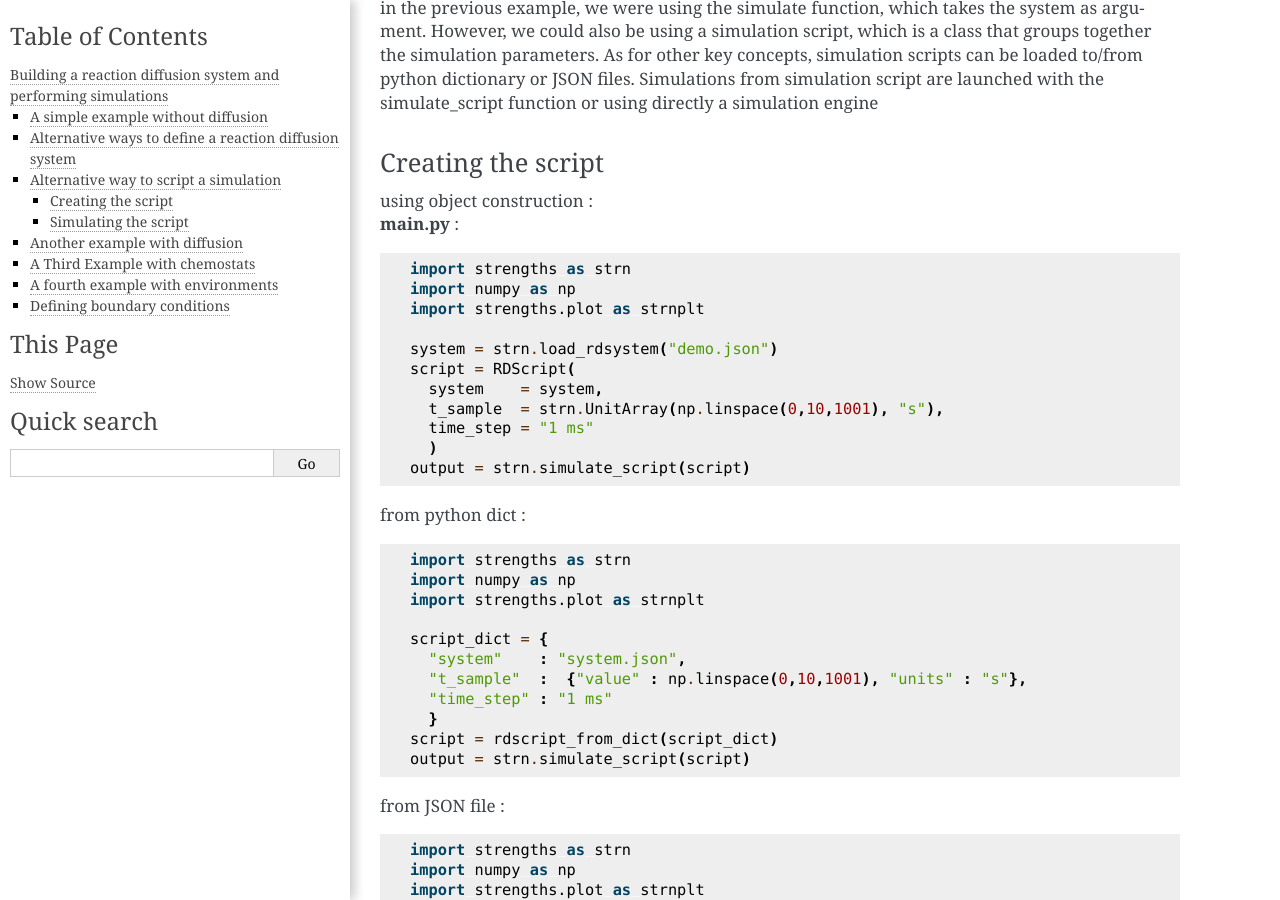
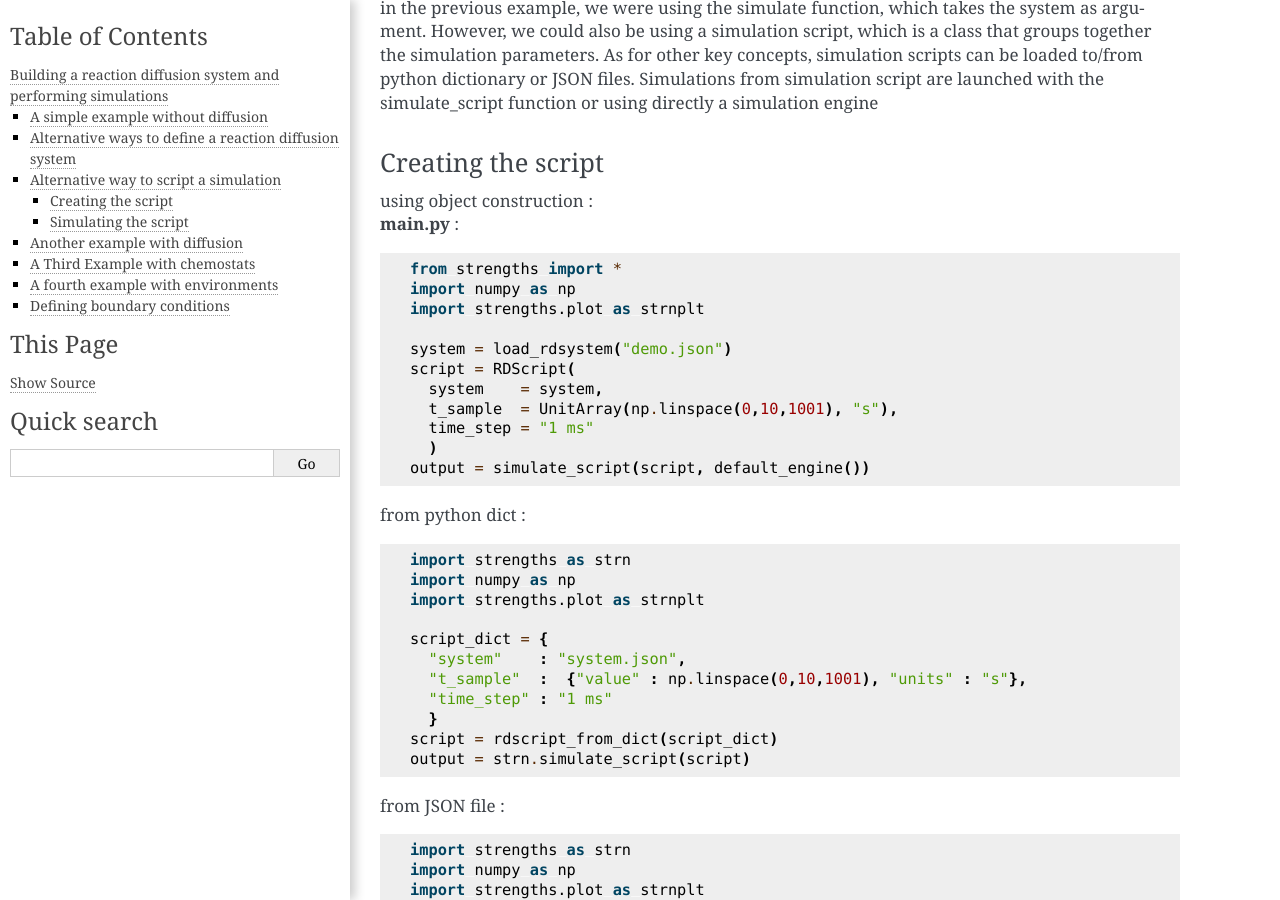
Before and after one commit to ThibaultFillion/strengths, a Sphinx documentation site: the page built from documentation/building_and_simulating_rds.rst, in a window 1280 px wide and 900 px high, scrolled down 6013 px. Built offline with Sphinx 7.4.7, drawn with Linux system fonts in a browser that asks for light colours.

Commit message:
Update building_and_simulating_rds.rst
fixing example code

```diff
--- a/documentation/building_and_simulating_rds.rst
+++ b/documentation/building_and_simulating_rds.rst
@@ -314,17 +314,17 @@ using object construction  :
 
 .. code:: python
 
-  import strengths as strn
+  from strengths import *
   import numpy as np
   import strengths.plot as strnplt
 
-  system = strn.load_rdsystem("demo.json")
+  system = load_rdsystem("demo.json")
   script = RDScript(
     system    = system,
-    t_sample  = strn.UnitArray(np.linspace(0,10,1001), "s"),
+    t_sample  = UnitArray(np.linspace(0,10,1001), "s"),
     time_step = "1 ms"
     )
-  output = strn.simulate_script(script)
+  output = simulate_script(script, default_engine())
 
 from python dict :
 
```
